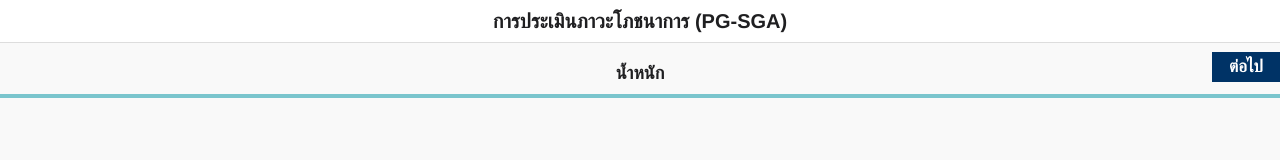
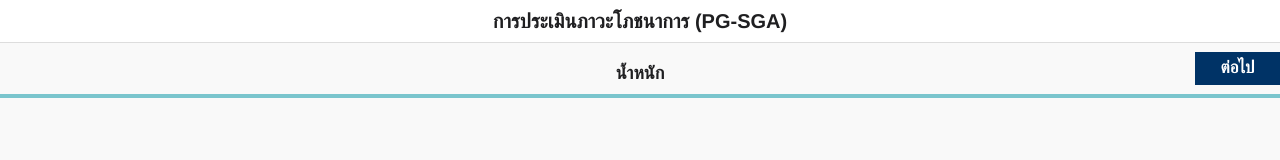
Before and after one commit to beepueng/appHos, a plain HTML site: page form1.html in a window 1280 px wide. Shown: the top 160 px of the page. Drawn offline with Linux system fonts and the light colour scheme; files whose address does not match are found by name.

Commit message:
แก้7

```diff
--- a/style.css
+++ b/style.css
@@ -170,11 +170,11 @@ margin-top: -20px;
 ul#navigation li a
 {
 display: block;
-width: 4em;
+width: 5em;
 color: #FFF;
 font-weight: bold;
 background-color: #036;
-padding: .3em 0;
+padding: .4em 0;
 text-align: center;
 text-decoration: none;
 margin-top: -55px;
```
